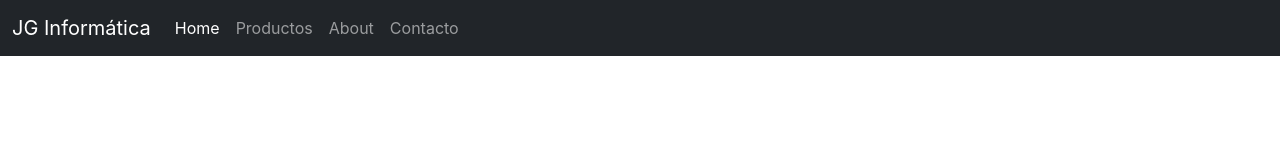
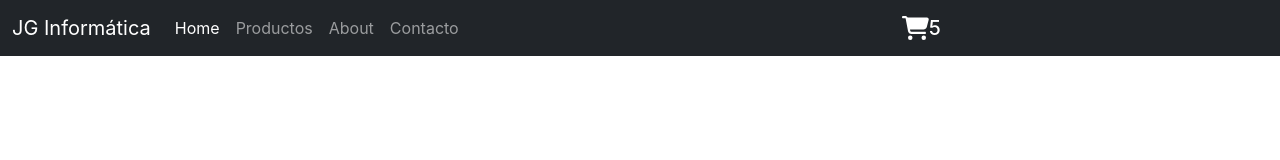
Before and after one commit to GomezIsIntheHouse/ReactJS-CoderHouse, a React (Create React App) app: page / in a window 1280 px wide. Shown: the top 160 px of the page. Built offline with nearby package versions, Linux system fonts and the light colour scheme.

Commit message:
Entrega 3

```diff
--- a/package.json
+++ b/package.json
@@ -3,9 +3,14 @@
   "version": "0.1.0",
   "private": true,
   "dependencies": {
+    "@fortawesome/fontawesome-svg-core": "^6.1.1",
+    "@fortawesome/free-regular-svg-icons": "^6.1.1",
+    "@fortawesome/free-solid-svg-icons": "^6.1.1",
+    "@fortawesome/react-fontawesome": "^0.1.18",
     "@testing-library/jest-dom": "^5.16.4",
     "@testing-library/react": "^13.2.0",
     "@testing-library/user-event": "^13.5.0",
+    "font-awesome": "^4.7.0",
     "react": "^18.1.0",
     "react-dom": "^18.1.0",
     "react-scripts": "5.0.1",
--- /dev/null
+++ b/src/componentes/CartWidget/CartWidget.js
@@ -0,0 +1,33 @@
+//import { FaCartPlus } from "react-icons/fa";
+//import { FontAwesomeIcon } from '@fortawesome/react-fontawesome'
+//import { faCheckSquare, faCoffee } from '@fortawesome/fontawesome-free'
+//import { FontAwesomeIcon } from '@fortawesome/react-fontawesome'
+import { faCircleNotch ,faAddressCard, faAirFreshener,faSpinner } from '@fortawesome/free-solid-svg-icons'
+import { FontAwesomeIcon } from '@fortawesome/react-fontawesome'
+// import { FontAwesomeIcon } from '@fortawesome/react-fontawesome'
+// import { solid, regular, brands } from '@fortawesome/fontawesome-svg-core/import.macro'
+
+import { faCoffee,faCartShopping } from '@fortawesome/free-solid-svg-icons'
+
+// import imgCarrito from '../../../src/img/img-header/carrito.png'
+// BsFillCartFill
+
+const CartWidget=()=>{
+    return(
+        <>
+
+        <div className='mt-2 p-0' style={{display:'flex'}}>
+
+            <FontAwesomeIcon style={{color:'white', fontSize:'1.5em'}} icon={faCartShopping} />
+
+
+
+        <h5 style={{color:'white'}}>5</h5>
+
+        </div>
+
+
+        </>
+    )
+}
+export default CartWidget;
--- a/src/componentes/Navbar/Navbar.js
+++ b/src/componentes/Navbar/Navbar.js
@@ -1,5 +1,7 @@
 import React, {Component} from 'react';
-//import CartWidget from './CartWidget/CartWidget';
+import CartWidget from '../CartWidget/CartWidget';
+
+// import CartWidget from '../CartWidget/CartWidget';
 //import { BrowserRouter as Router, Route,Switch } from "react-router-dom";
 
 
@@ -30,6 +32,10 @@ export default class Navbar extends Component{
             <li className="nav-item">
             <a className="nav-link ">Contacto</a>
             </li>
+            <div className="col-12 d-flex justify-content-end me-5 mt-2"></div>
+            <li className="nav-item">
+                <CartWidget  />
+            </li>
 
         </ul>
         </div>
```
Also changed, not shown: src/componentes/CartWidget/CartWidget.scss (added), 1 other file (tests, documents, lock files or other folders).
